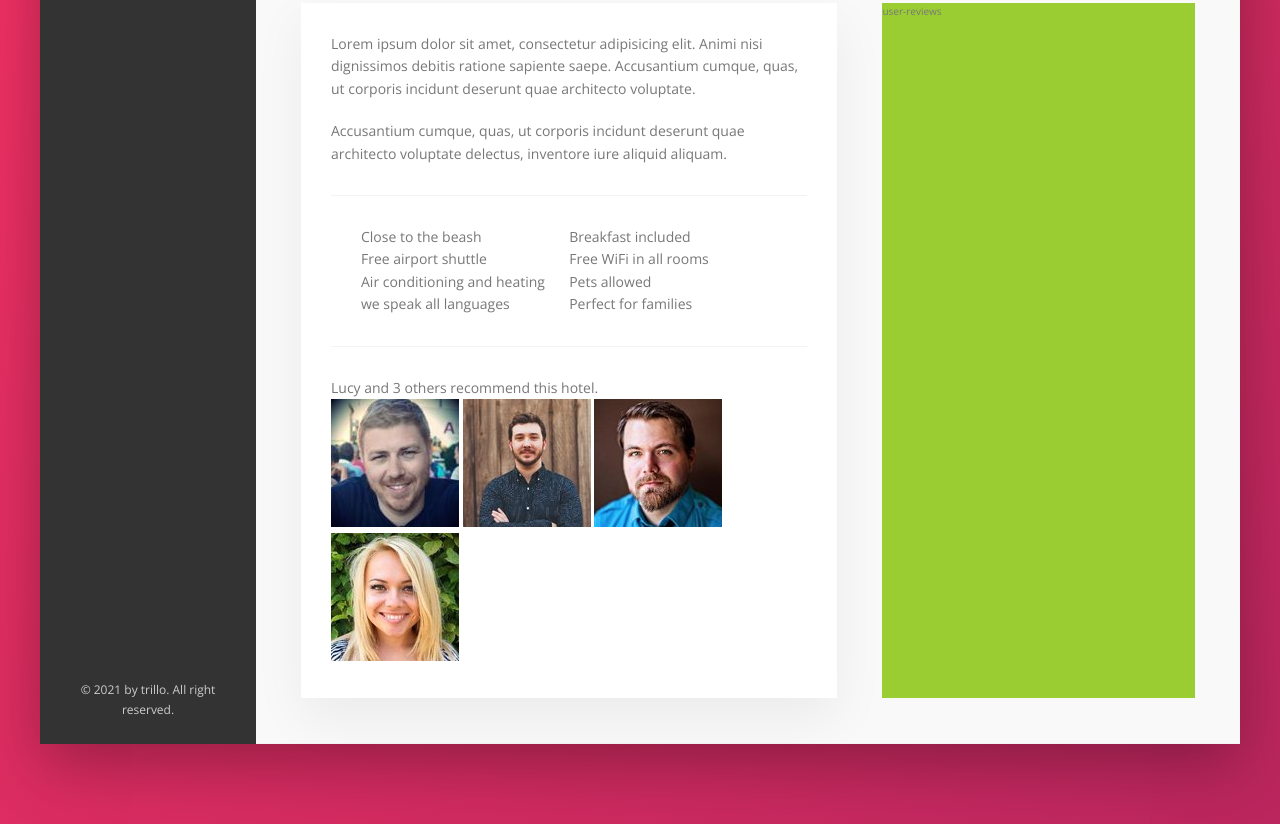
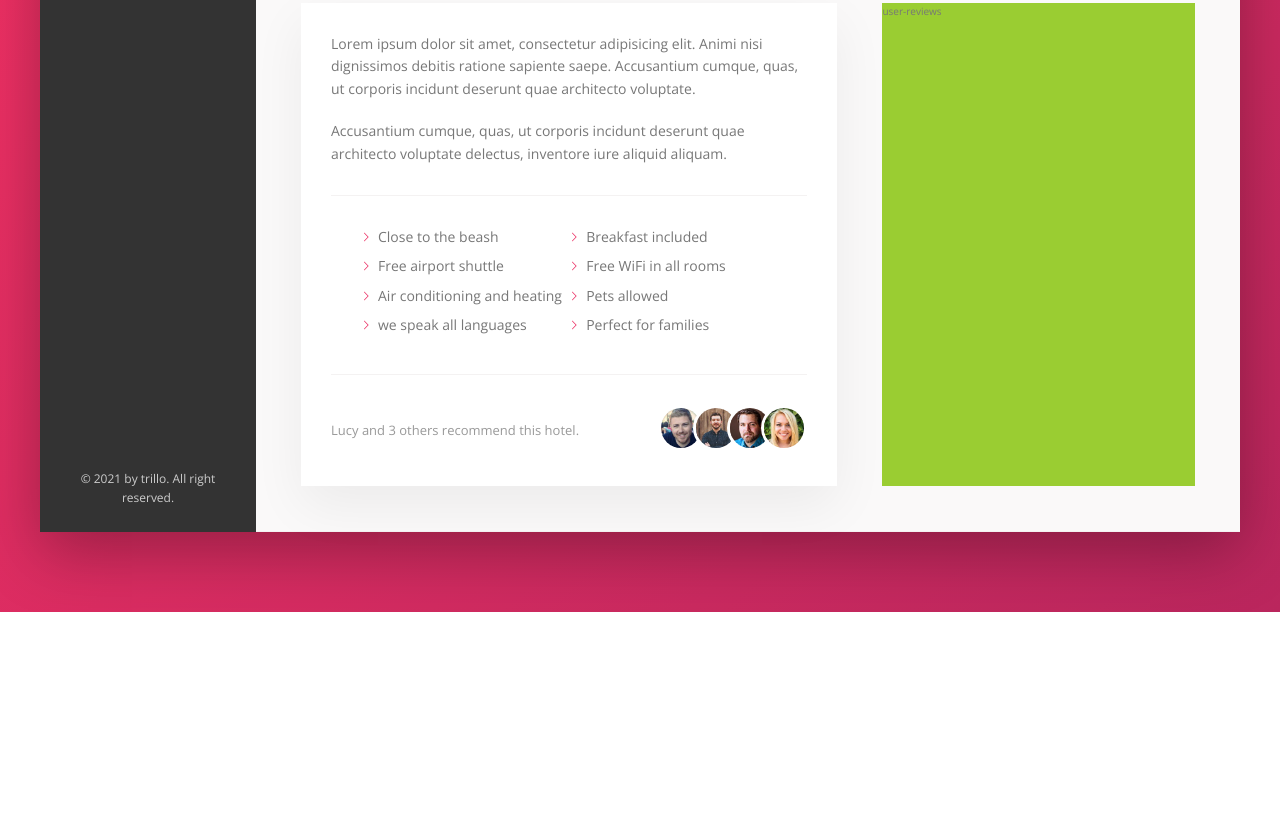
Before and after one commit to lboyadzhiev/Trillo, a website: page index.html in a window 1280 px wide. Shown: the part 644-1468 px from the top of the page. After the commit the page ends 1256 px from the top, so only its background shows below. Drawn offline with nearby package versions, Linux system fonts and the light colour scheme.

Commit message:
description section - done

```diff
--- a/sass/_components.scss
+++ b/sass/_components.scss
@@ -294,5 +294,42 @@
 
   &__item {
     flex: 0 0 50%;
+    margin-bottom: 0.7rem;
+  }
+
+  &__item::before {
+    content: "";
+    display: inline-block;
+    height: 1rem;
+    width: 1rem;
+    margin-right: 0.7rem;
+    background-color: var(--color-primary);
+    -webkit-mask-image: url(../img/chevron-thin-right.svg);
+    -webkit-mask-size: cover;
+    mask-image: url(../img/chevron-thin-right.svg);
+    mask-size: cover;
   }
 }
+
+.recommend {
+  font-size: 1.3rem;
+  color: var(--color-grey-dark-3);
+  display: flex;
+  align-items: center;
+
+  &__count {
+    margin-right: auto;
+  }
+
+  &__photo {
+    box-sizing: content-box;
+    height: 4rem;
+    width: 4rem;
+    border-radius: 50%;
+    border: 3px solid #fff;
+
+    &:not(:last-child) {
+      margin-right: -1.5rem;
+    }
+  }
+}
```
Also changed, not shown: css/style.css.
